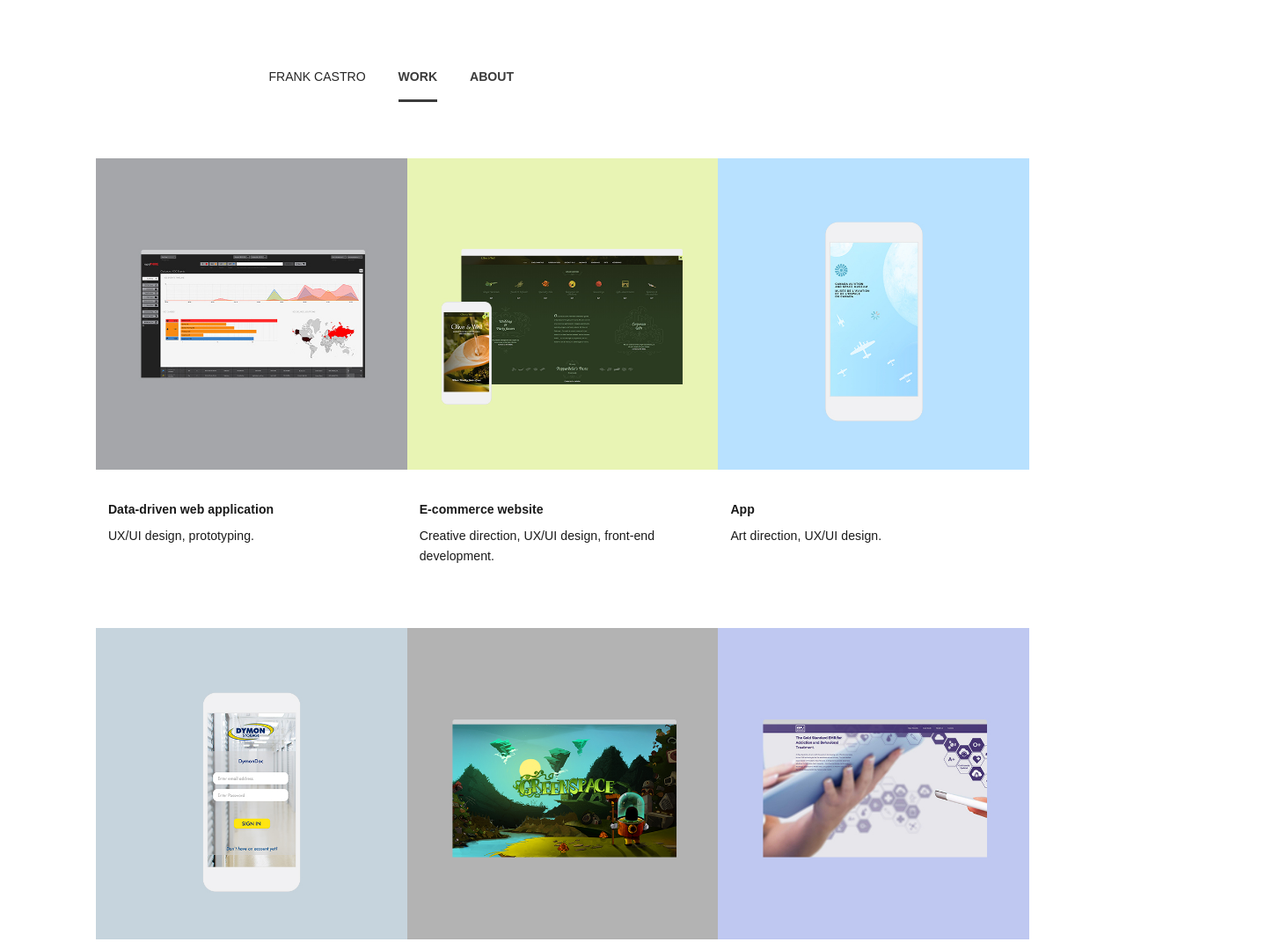
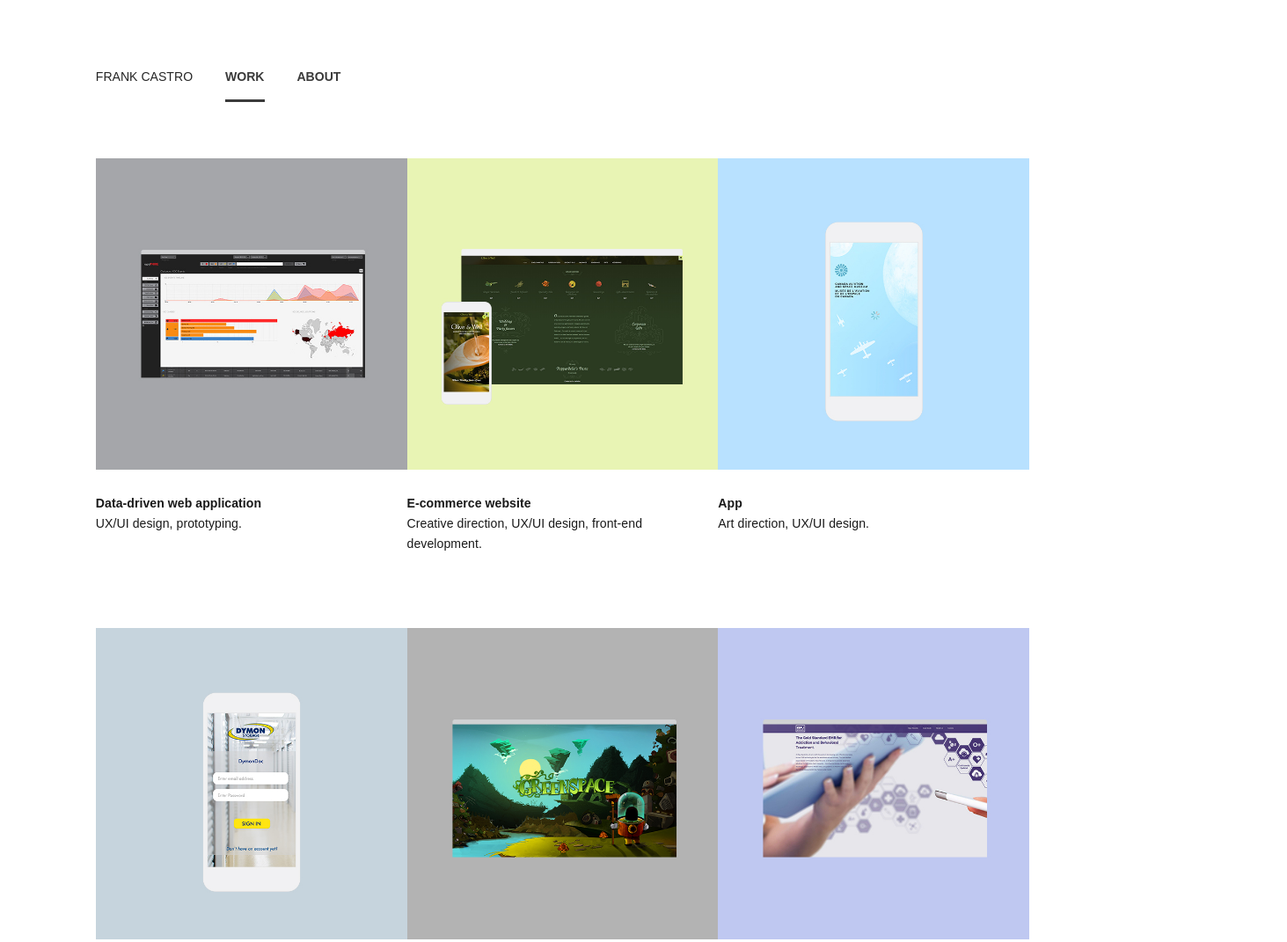
Before and after one commit to frankproductdesign/Portfolio, a website: page index.html at #/home in a window 1280 px wide. Shown: the top 1071 px of the page at 88% size, 1463 px wide, since content can reach past the window. Drawn offline with Linux system fonts and the light colour scheme; files whose address does not match are found by name.

Commit message:
almost done with three columns

```diff
--- a/_/components/sass/_main.scss
+++ b/_/components/sass/_main.scss
@@ -90,50 +90,51 @@ $headerHeight: 120px;
 			margin: $headerHeight auto 0;
 
 			.projectName {
-				width: $contentMaxWidth;
-				margin: 0 auto;
+				@include span (12 of 12);
+				padding: 0px ms(0) ms(2);
+
+				div:first-of-type {
+					height: 42px;
+					float: left;
+				}
 
 				p {
+					text-transform: uppercase;
+					padding: 0px 0px ms(1);
+				}
+
+				a {
+					padding-left: ms(0);
 					font-weight: 700;
-					// font-size: ms(1);
-				}
-			}
-
-			.websiteLink {
-				width: 100%;
-
-				p {
-					width: $contentMaxWidth;
-					margin: 0 auto;
-					text-align: right;
-					text-transform: uppercase;
 				}
 
 				&.prototype {
-					p:first-of-type {
+					a {
 						display: none;
 					}
 
-					p:last-of-type {
-						display: block;
+					span {
+						text-transform: none;
+						padding-left: ms(0);
 					}
 				}
 			}
 
 			.content {
-				padding-top: ms(3);
+				@include span (12 of 12);
+				padding: 0px ms(0);
 
 				h4 {
 					font-size: ms(0);
 					text-transform: uppercase;
-					text-align: center;
+					text-align: left;
 					padding-bottom: ms(3);
 				}
 
 				p {
 					padding-bottom: ms(3);
-					width: $contentMaxWidth;
-					margin: 0 auto;
+					// width: $contentMaxWidth;
+					// margin: 0 auto;
 				}
 
 				img {
@@ -143,37 +144,36 @@ $headerHeight: 120px;
 			}
 
 			.submenu {
-				width: $contentMaxWidth;
-				height: 80px;
+				height: 42px;
 				display: flex;
+				margin-left: ms(0);
 
 				div {
-					width: 70px;
+					width: 44px;
 					float: left;
 				}
 
 				p {
-					font-size: ms(1);
+					font-size: ms(0);
 					font-weight: 700;
 					text-transform: uppercase;
 					text-align: center;
 					width: inherit;
-					padding: ms(1) 0;
+				}
+
+				a {
+					padding: 0px;
 				}
 
 				.active {
-					border-bottom: 4px solid $text;
+					border-bottom: 3px solid $text;
 				}
 			}
 		}
 
 		.portrait {
-			width: 100%;
-
-			div {
-				width: $contentMaxWidth;
-				margin: $headerHeight auto 0;
-			}
+			@include span (12 of 12);
+			padding: $headerHeight ms(0) 0px;
 
 			img {
 				width: 100%;
@@ -287,7 +287,7 @@ $headerHeight: 120px;
 				}
 
 				a::after {
-					content: " . . . . ";
+					content: " | ";
 					color: white;
 				}
 
@@ -319,6 +319,123 @@ $headerHeight: 120px;
 
 $contentWidth: 100vw;
 $contentMaxWidth: 100vw;
+$headerHeight: 180px;
+
+		@include single-transition(all, 1s, ease-out);
+		max-width: $contentMaxWidth;
+
+		.header {
+			width: $contentWidth;
+			height: $headerHeight;
+
+			p {
+				font-size: ms(0);
+				padding-top: 74px;
+			}
+
+			.pageTitle {
+				p {
+					padding-left: ms(1);
+				}
+			}
+
+			.links {
+				div {
+					margin-left: ms(2);
+					padding-bottom: ms(0);
+				}
+			}
+		}
+
+		.workContainer {
+			width: $contentWidth;
+			margin: $headerHeight auto 0;
+
+			.projectName {
+				padding: 0px ms(1) ms(2);
+			}
+
+			.websiteLink {
+				p {
+					width: $contentMaxWidth;
+				}
+			}
+
+			.content {
+				padding: 0px ms(1);
+
+				h4 {
+					padding-bottom: ms(3);
+				}
+
+				p {
+					padding-bottom: ms(4);
+					width: 520px;
+					margin: 0 auto;
+				}
+
+				img {
+					padding-bottom: ms(4);
+				}
+			}
+		}
+
+		.portrait {
+			@include span (12 of 12);
+			padding: $headerHeight ms(1) 0px;
+
+			div {
+				@include span (6 of 12);
+				padding: 0px;
+			}
+
+			img {
+				max-width: 450px;
+			}
+		}
+
+		.spacer {
+			height: $headerHeight;
+		}
+
+		.aboutText {
+			div {
+				@include single-transition(all, 1s, ease-out);
+				padding: ms(2) ms(1) ms(3);
+				width: 520px;
+
+				p {
+					line-height: ms(1);
+					color: black;
+				}
+			}
+		}
+
+		.columns {
+			width: 50%;
+
+			.workText {
+				height: 180px;
+
+				p {
+					padding-left: ms(1);
+				}
+			}
+		}
+
+		.footer {
+			@include span(12 of 12);
+			padding: 0px ms(1);
+		}
+	}
+
+
+// -------------------------- MEDIUM --------------------------
+
+	@include susy-breakpoint($medium){
+
+$contentWidth: 100vw;
+$contentMaxWidth: 100vw;
 $headerHeight: 200px;
 
 		@include single-transition(all, 1s, ease-out);
@@ -327,12 +444,6 @@ $headerHeight: 200px;
 		.header {
 			width: $contentWidth;
 			height: $headerHeight;
-			padding-left: ms(3);
-
-			div:first-of-type {
-				// max-width: $contentMaxWidth;
-				margin: 0 auto;
-			}
 
 			p {
 				font-size: ms(0);
@@ -340,7 +451,9 @@ $headerHeight: 200px;
 			}
 
 			.pageTitle {
-				width: auto;
+				p {
+					padding-left: ms(2);
+				}
 			}
 
 			.links {
@@ -356,12 +469,7 @@ $headerHeight: 200px;
 			margin: $headerHeight auto 0;
 
 			.projectName {
-				width: $contentMaxWidth;
-
-				p {
-					font-weight: 700;
-					font-size: ms(1);
-				}
+				padding: 0px ms(2) ms(2);
 			}
 
 			.websiteLink {
@@ -371,30 +479,31 @@ $headerHeight: 200px;
 			}
 
 			.content {
-				padding-top: ms(3);
+				padding: 0px ms(2);
 
 				h4 {
-					padding-bottom: ms(4);
+					padding-bottom: ms(3);
 				}
 
 				p {
-					padding-bottom: ms(4);
-					width: 480px;
+					padding-bottom: ms(3);
+					width: 540px;
+					margin: 0 auto;
 				}
 
 				img {
-					width: 100%;
-					padding-bottom: ms(4);
+					padding-bottom: ms(3);
 				}
 			}
 		}
 
 		.portrait {
-			width: 100%;
+			@include span (12 of 12);
+			padding: $headerHeight ms(2) 0px;
 
 			div {
-				width: $contentMaxWidth;
-				margin: $headerHeight auto 0;
+				@include span (6 of 12);
+				padding: 0px;
 			}
 		}
 
@@ -405,115 +514,8 @@ $headerHeight: 200px;
 		.aboutText {
 			div {
 				@include single-transition(all, 1s, ease-out);
-				width: $contentMaxWidth;
-				padding-top: ms(2);
-				padding-bottom: ms(3);
-
-				p {
-					line-height: ms(1);
-					color: black;
-				}
-			}
-		}
-
-		.columns {
-			width: 50%;
-		}
-
-		.footer {
-			@include span(12 of 12);
-			padding: 0px;
-			max-width: $contentMaxWidth;
-		}
-	}
-
-
-// -------------------------- MEDIUM --------------------------
-
-	@include susy-breakpoint($medium){
-
-$contentWidth: 100vw;
-$contentMaxWidth: 84vw;
-$headerHeight: 220px;
-
-		@include single-transition(all, 1s, ease-out);
-		max-width: $contentMaxWidth;
-
-		.header {
-			width: $contentWidth;
-			height: $headerHeight;
-			margin-left: ms(0);
-
-			div:first-of-type {
-				max-width: $contentMaxWidth;
-			}
-
-			p {
-				font-size: ms(0);
-				padding-top: 86px;
-			}
-
-			.links {
-				div {
-					margin-left: ms(3);
-					padding-bottom: ms(0);
-				}
-			}
-		}
-
-		.workContainer {
-			width: $contentWidth;
-			margin: $headerHeight auto 0;
-
-			.projectName {
-				width: $contentMaxWidth;
-
-				p {
-					font-weight: 700;
-					font-size: ms(1);
-				}
-			}
-
-			.websiteLink {
-				p {
-					width: $contentMaxWidth;
-				}
-			}
-
-			.content {
-				padding-top: ms(3);
-
-				h4 {
-					padding-bottom: ms(4);
-				}
-
-				p {
-					padding-bottom: ms(4);
-				}
-
-				img {
-					padding-bottom: ms(4);
-				}
-			}
-		}
-
-		.portrait {
-			width: 100%;
-
-			div {
-				width: $contentMaxWidth;
-				margin: $headerHeight auto 0;
-			}
-		}
-
-		.spacer {
-			height: $headerHeight;
-		}
-
-		.aboutText {
-			div {
-				@include single-transition(all, 1s, ease-out);
-				width: 480px;
+				padding: ms(2) ms(2) ms(3);
+				width: 540px;
 
 				p {
 					line-height: ms(1);
@@ -521,10 +523,19 @@ $headerHeight: 220px;
 			}
 		}
 
+		.columns {
+			.workText {
+				height: $headerHeight;
+
+				p {
+					padding-left: ms(2);
+				}
+			}
+		}
+
 		.footer {
 			@include span(12 of 12);
-			padding: 0px;
-			max-width: $contentMaxWidth;
+			padding: 0px ms(2);
 		}
 	}
 
@@ -544,13 +555,15 @@ $headerHeight: 180px;
 			width: $contentWidth;
 			height: $headerHeight;
 
-			div:first-of-type {
-				max-width: $contentMaxWidth;
-			}
-
 			p {
 				font-size: ms(0);
 				padding-top: 76px;
+			}
+
+			.pageTitle {
+				p {
+					padding-left: 0px;
+				}
 			}
 
 			.links {
@@ -568,11 +581,7 @@ $headerHeight: 180px;
 			.projectName {
 				width: $contentMaxWidth;
 				margin: 0 auto;
-
-				p {
-					font-weight: 700;
-					font-size: ms(1);
-				}
+				padding: 0px 0px ms(2);
 			}
 
 			.websiteLink {
@@ -592,33 +601,31 @@ $headerHeight: 180px;
 			}
 
 			.content {
-				padding-top: ms(4);
+				padding: 0px;
 
 				h4 {
 					text-transform: uppercase;
-					text-align: center;
-					padding-bottom: ms(5);
+					padding-bottom: ms(4);
 				}
 
 				p {
-					padding-bottom: ms(5);
-					width: 480px;
-					margin: 0 auto;
+					padding-bottom: ms(4);
 				}
 
 				img {
 					width: 100%;
-					padding-bottom: ms(5);
+					padding-bottom: ms(4);
 				}
 			}
 		}
 
 		.portrait {
-			width: 100%;
+			@include span (12 of 12);
+			padding: $headerHeight 0px 0px;
 
 			div {
-				width: $contentMaxWidth;
-				margin: $headerHeight auto 0;
+				@include span (5 of 12);
+				padding: 0px;
 			}
 		}
 
@@ -627,11 +634,9 @@ $headerHeight: 180px;
 		}
 
 		.aboutText {
-			// @include transform(translateY(-240px));
 			div {
 				@include single-transition(all, 1s, ease-out);
-				width: 480px;
-				padding-top: ms(2);
+				padding: ms(2) 0px ms(3);
 			}
 		}
 
@@ -641,9 +646,9 @@ $headerHeight: 180px;
 			.workText {
 				height: $headerHeight;
 
-				p:first-of-type {
-					font-size: ms(0);
-					line-height: ms(2);
+				p {
+					padding-left: 0px;
+					padding-right: ms(0);
 				}
 			}
 		}
@@ -702,11 +707,6 @@ $headerHeight: 240px;
 
 			.projectName {
 				width: $contentMaxWidth;
-
-				p {
-					font-weight: 700;
-					font-size: ms(1);
-				}
 			}
 
 			.websiteLink {
@@ -717,26 +717,23 @@ $headerHeight: 240px;
 		}
 
 		.portrait {
-			width: 100%;
+			padding: $headerHeight 0px 0px;
 
 			div {
-				width: $contentMaxWidth;
-				margin: $headerHeight auto 0;
+				@include span (4 of 12);
+				padding: 0px;
 			}
 
 			img {
-				width: 33.3%;
+				max-width: 480px;
 			}
 		}
 
 		.aboutText {
 			div {
 				@include single-transition(all, 1s, ease-out);
-				width: 960px;
-				@include column-count(1);
-				// @include column-gap(ms(5));
-				padding-top: ms(2);
-				padding-bottom: ms(5);
+				padding: ms(2) 0px ms(3);
+				width: 780px;
 			}
 		}
 
```
Also changed, not shown: templates/casm/index.html (+3 -10 lines), templates/dymon/index.html (+2 -9 lines), templates/greenspace/index.html (+2 -9 lines), templates/greenspace1/index.html (+2 -9 lines), templates/greenspace2/index.html (+2 -9 lines), templates/oliveandwell/index.html (+3 -13 lines), templates/print/index.html (+1 -8 lines), templates/prototypes/index.html (+12 -26 lines), templates/rapidphire/index.html (+2 -12 lines), templates/rapidphire1/index.html (+3 -10 lines), templates/rapidphire2/index.html (+2 -10 lines), templates/websites/index.html (+2 -9 lines), css/styles.css.
